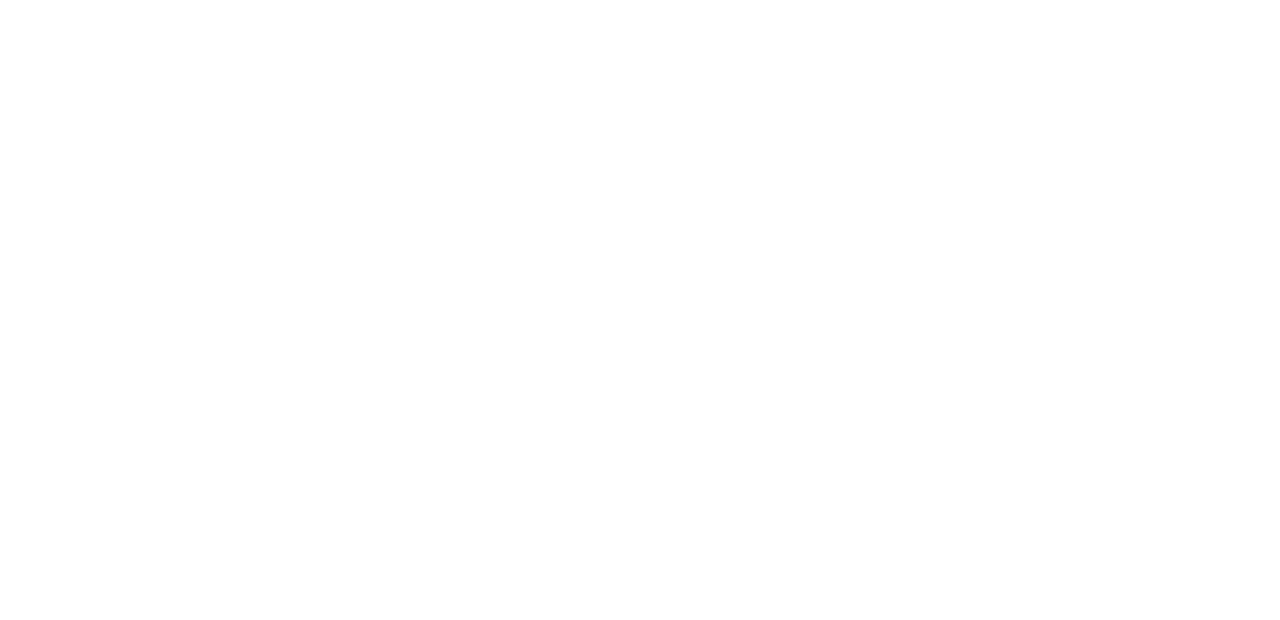
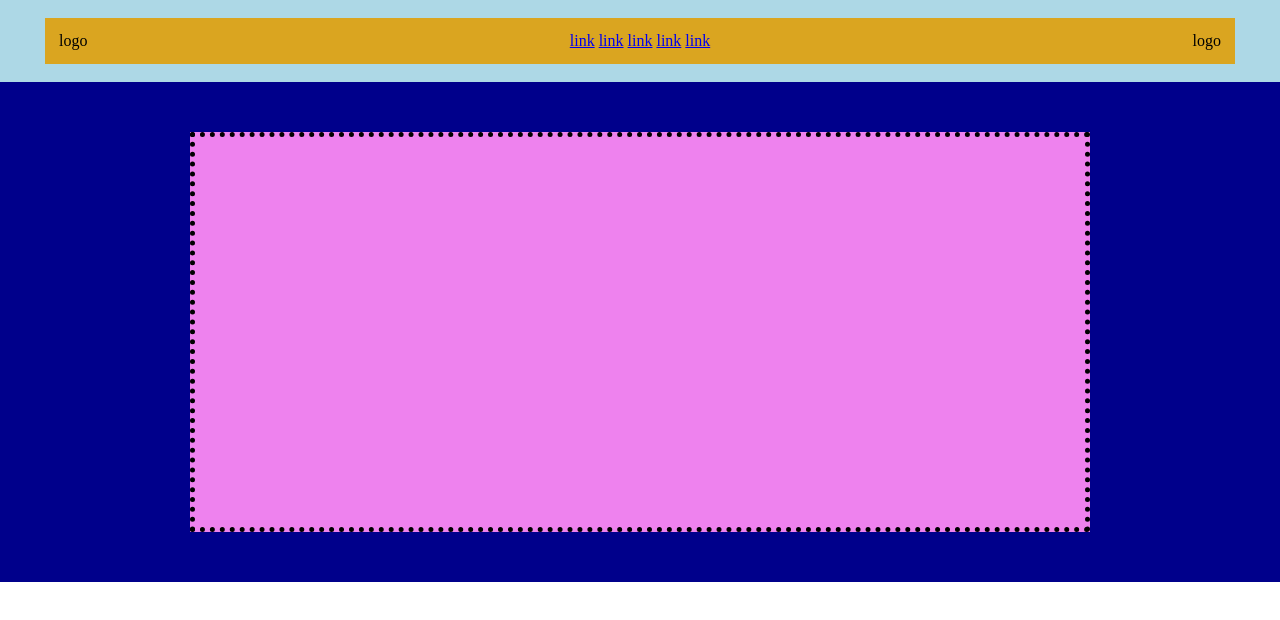
Before and after one commit to AlbertoArrighetti/htmlcss-struttura-discord, a plain HTML site: page index.html in a window 1280 px wide. Drawn offline with Linux system fonts and the light colour scheme.

Commit message:
navbar e download section

```diff
--- a/css/style.css
+++ b/css/style.css
@@ -4,3 +4,43 @@
     padding: 0;
     box-sizing: border-box;
 }
+
+/* navbar */
+header .bg-azure{
+    display: flex;
+    align-items: center;
+    justify-content: center;
+
+    padding: 18px;
+
+    background-color: #add8e6;
+}
+header nav .navbar{
+    display: flex;
+    justify-content: space-between;
+
+    width: 1190px;
+    padding: 14px;
+
+    background-color: #daa520;
+}
+
+/* download */
+header .download-container{
+    height: 500px;
+    /* test */
+
+    display: flex;
+    justify-content: center;
+    align-items: center;
+
+    background-color: #00008b;
+}
+header .download-container .download{
+    width: 900px;
+    height: 400px;
+    /* test */
+
+    background-color: #ee82ee;
+    border: 5px dotted black;
+}
--- a/index.html
+++ b/index.html
@@ -12,9 +12,25 @@
 <body>
     <header>
         <!-- navbar -->
-        <nav></nav>
-        <!-- link section -->
-        <div></div>
+        <nav class="bg-azure">
+            <div class="navbar">
+                <div>logo</div>
+                <div>
+                    <a href="#">link</a>
+                    <a href="#">link</a>
+                    <a href="#">link</a>
+                    <a href="#">link</a>
+                    <a href="#">link</a>
+                </div>
+                <div>
+                    logo
+                </div>
+            </div>
+        </nav>
+        <!-- download -->
+        <div class="download-container">
+            <div class="download"></div>
+        </div>
 
     </header>
     <main>
```
